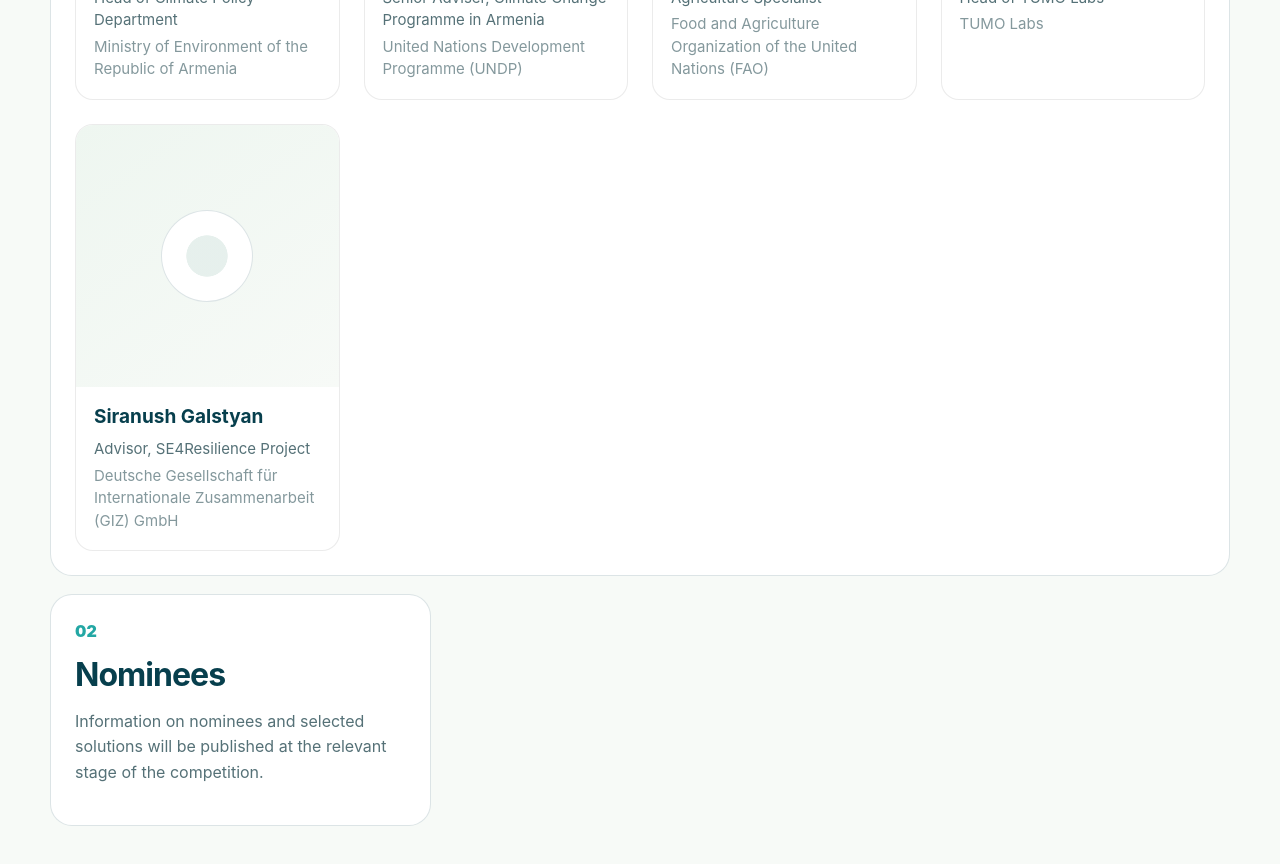
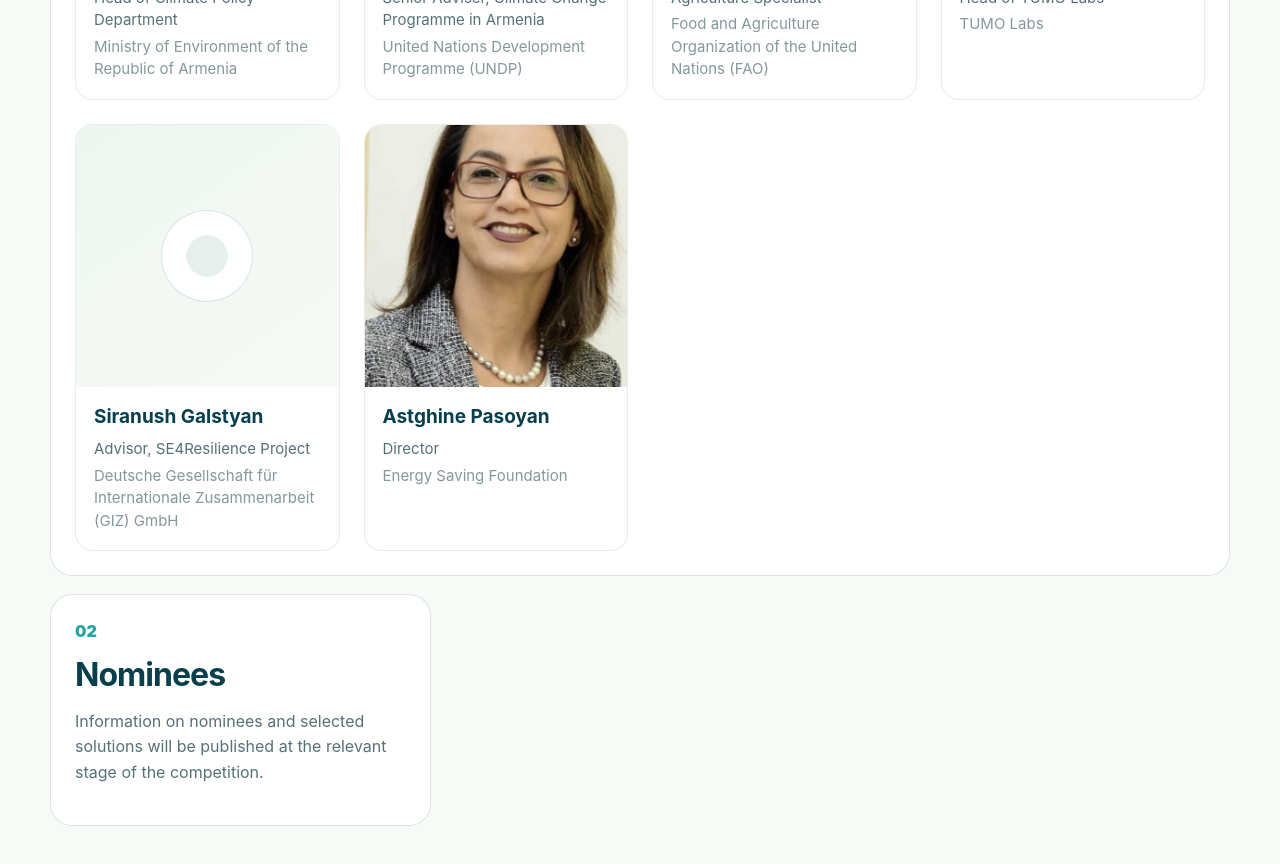
Before and after one commit to wice-armenia/women-in-climate-awards-cop17, a Next.js app: page /en in a window 1280 px wide. Shown: the part 6340-7204 px from the top of the page. Built offline with nearby package versions, Linux system fonts and the light colour scheme.

Commit message:
Add Astghine Pasoyan as alternate jury assessor

```diff
--- a/content/jury.ts
+++ b/content/jury.ts
@@ -6,6 +6,8 @@ export type JuryMember = {
   titleEn: string;
   organizationHy: string;
   organizationEn: string;
+  juryRoleHy?: string;
+  juryRoleEn?: string;
   image?: string;
   imageClass?: string;
   placeholder?: boolean;
@@ -102,4 +104,16 @@ export const juryMembers: JuryMember[] = [
   organizationEn: "Deutsche Gesellschaft für Internationale Zusammenarbeit (GIZ) GmbH",
   placeholder: true,
 },
+  {
+  key: "astghine-pasoyan",
+  nameHy: "Աստղինե Պասոյան",
+  nameEn: "Astghine Pasoyan",
+  titleHy: "Տնօրեն",
+  titleEn: "Director",
+  organizationHy: "Էներգախնայողության աջակցման հիմնադրամ",
+  organizationEn: "Energy Saving Foundation",
+  juryRoleHy: "Ժյուրիի փոխարինող գնահատող",
+  juryRoleEn: "Alternate Jury Assessor",
+  image: "/images/jury/astghine-pasoyan.jpeg",
+},
 ];
```
